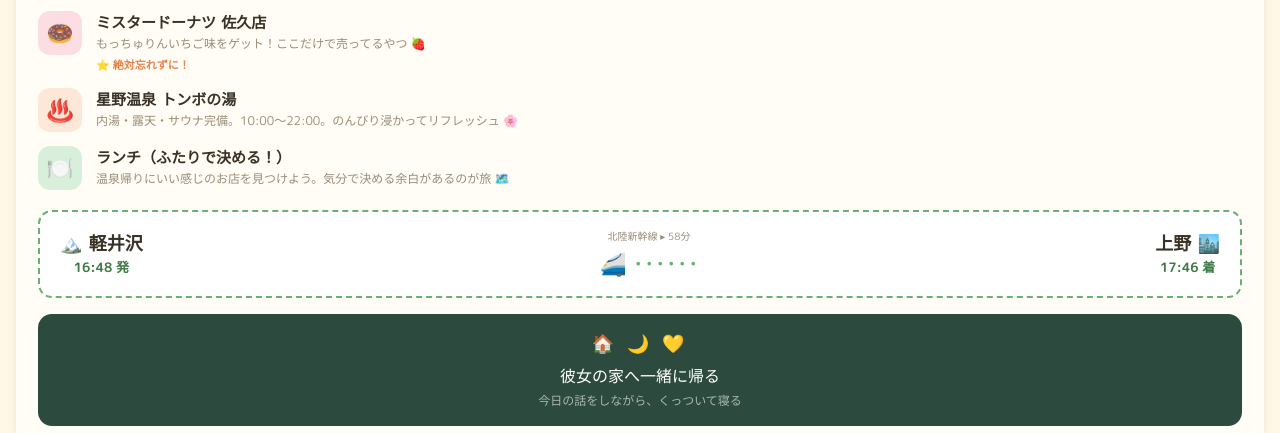
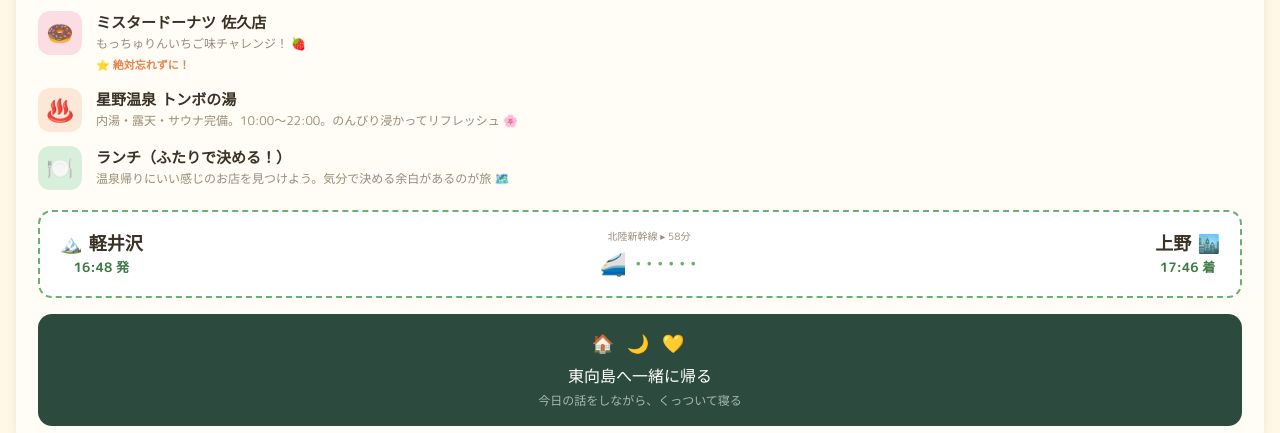
Before and after one commit to Leo124997/Trip, a plain HTML site: page index.html in a window 1280 px wide. Shown: the part 1346-1779 px from the top of the page. Drawn offline with Linux system fonts and the light colour scheme; a web font is replaced by a local one.

Commit message:
Update index.html

```diff
--- a/index.html
+++ b/index.html
@@ -538,7 +538,7 @@ body {
       <div class="event-icon bg-pink">🍩</div>
       <div class="event-body">
         <div class="event-title">ミスタードーナツ 佐久店</div>
-        <div class="event-desc">もっちゅりんいちご味をゲット！ここだけで売ってるやつ 🍓</div>
+        <div class="event-desc">もっちゅりんいちご味チャレンジ！ 🍓</div>
         <div class="event-star">⭐ 絶対忘れずに！</div>
       </div>
     </div>
@@ -578,7 +578,7 @@ body {
 
   <div class="night-box" style="margin-top:16px">
     <div class="stars">🏠 🌙 💛</div>
-    <div class="nb-title">彼女の家へ一緒に帰る</div>
+    <div class="nb-title">東向島へ一緒に帰る</div>
     <div class="nb-sub">今日の話をしながら、くっついて寝る</div>
   </div>
 </section>
```
